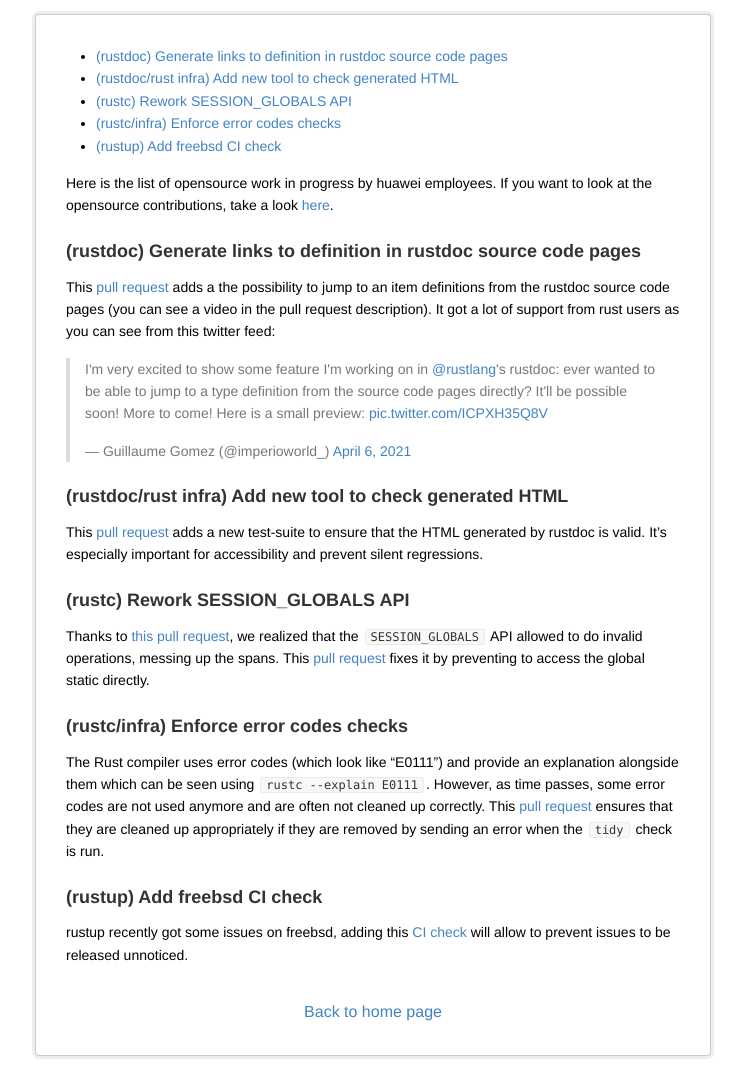
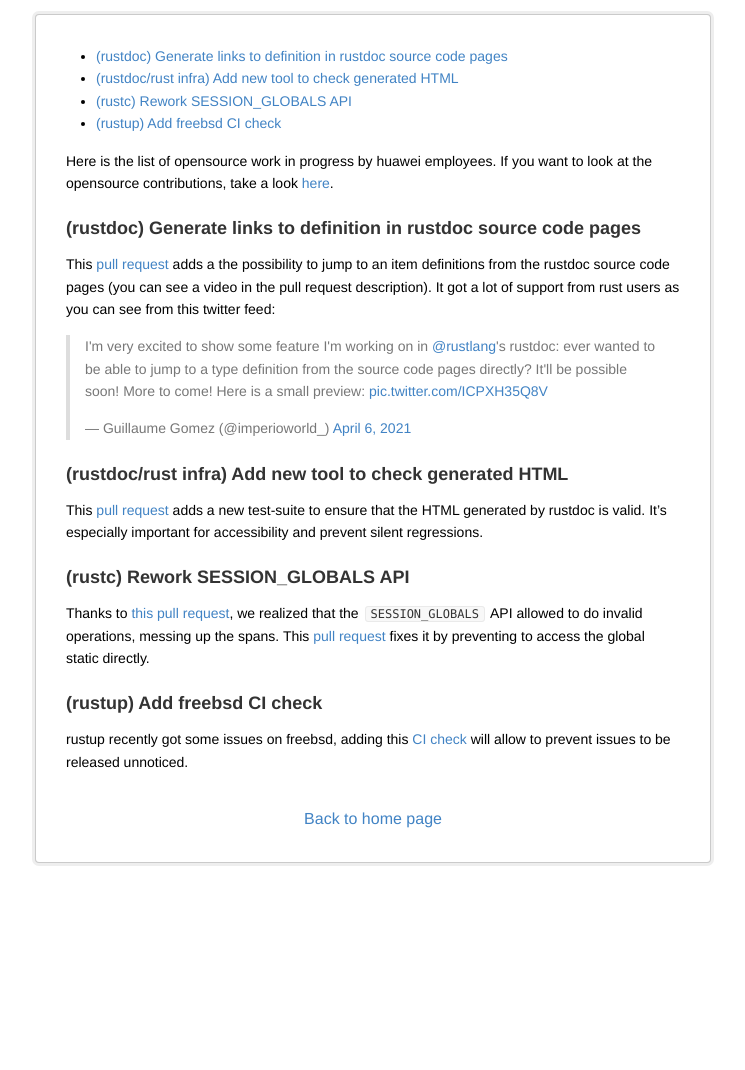
Before and after one commit to yijunyu/trusted-programming.github.io, a Jekyll site: the page built from articles/work-in-progress.md, in a window 1280 px wide. Shown: the whole page, without its empty margins (267-1012 px from the left). Built offline with Jekyll 4.4.1, drawn with Linux system fonts in a browser that asks for light colours; comment, search, counter and statistics services are not loaded; after the commit the page ends 900 px from its top, so only the background shows below that.

```diff
--- a/articles/work-in-progress.md
+++ b/articles/work-in-progress.md
@@ -24,10 +24,6 @@ This [pull request](https://github.com/rust-lang/rust/pull/86059) adds a new tes
 
 Thanks to [this pull request](https://github.com/rust-lang/rust/pull/84953), we realized that the `SESSION_GLOBALS` API allowed to do invalid operations, messing up the spans. This [pull request](https://github.com/rust-lang/rust/pull/84961) fixes it by preventing to access the global static directly.
 
-### (rustc/infra) Enforce error codes checks
-
-The Rust compiler uses error codes (which look like "E0111") and provide an explanation alongside them which can be seen using `rustc --explain E0111`. However, as time passes, some error codes are not used anymore and are often not cleaned up correctly. This [pull request](https://github.com/rust-lang/rust/pull/86137) ensures that they are cleaned up appropriately if they are removed by sending an error when the `tidy` check is run.
-
 ### (rustup) Add freebsd CI check
 
 rustup recently got some issues on freebsd, adding this [CI check](https://github.com/rust-lang/rustup/pull/2783) will allow to prevent issues to be released unnoticed.
```
Also changed, not shown: articles/opensource-contributions.md (+4 -0 lines).
